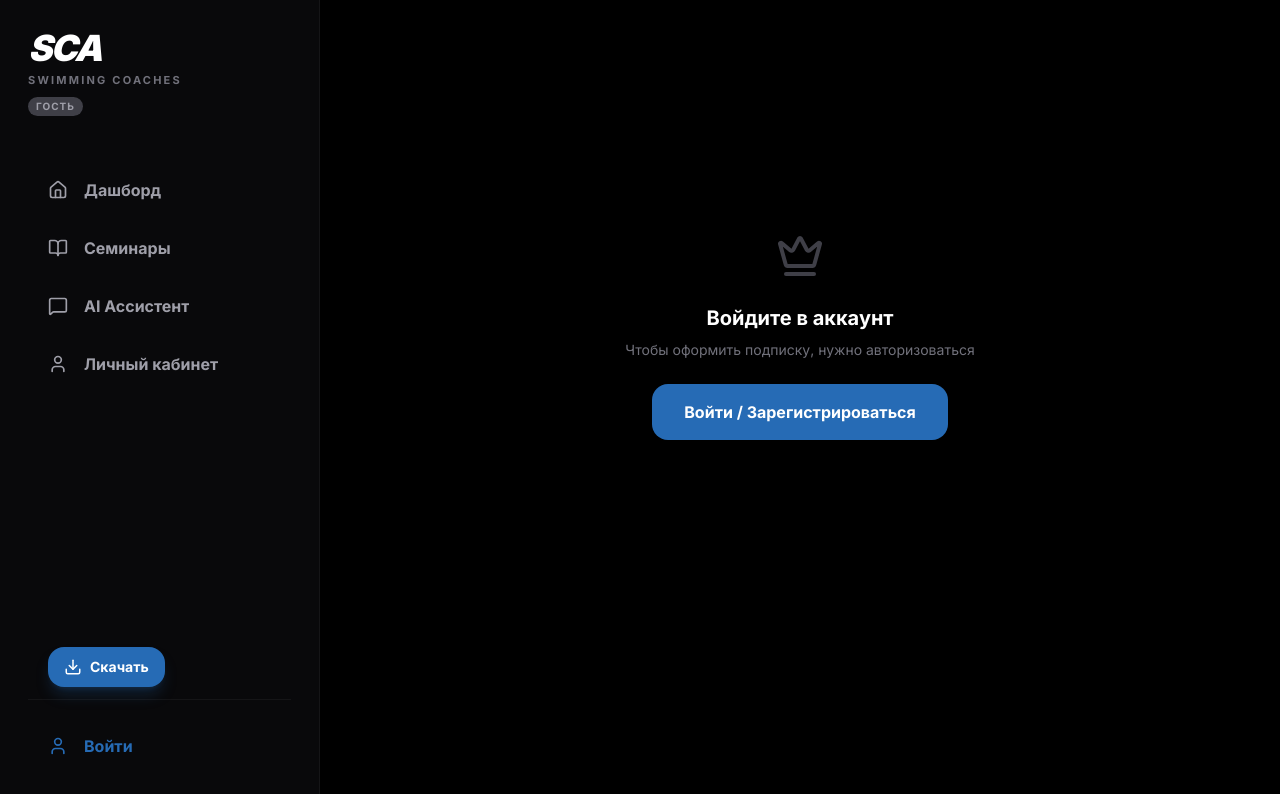
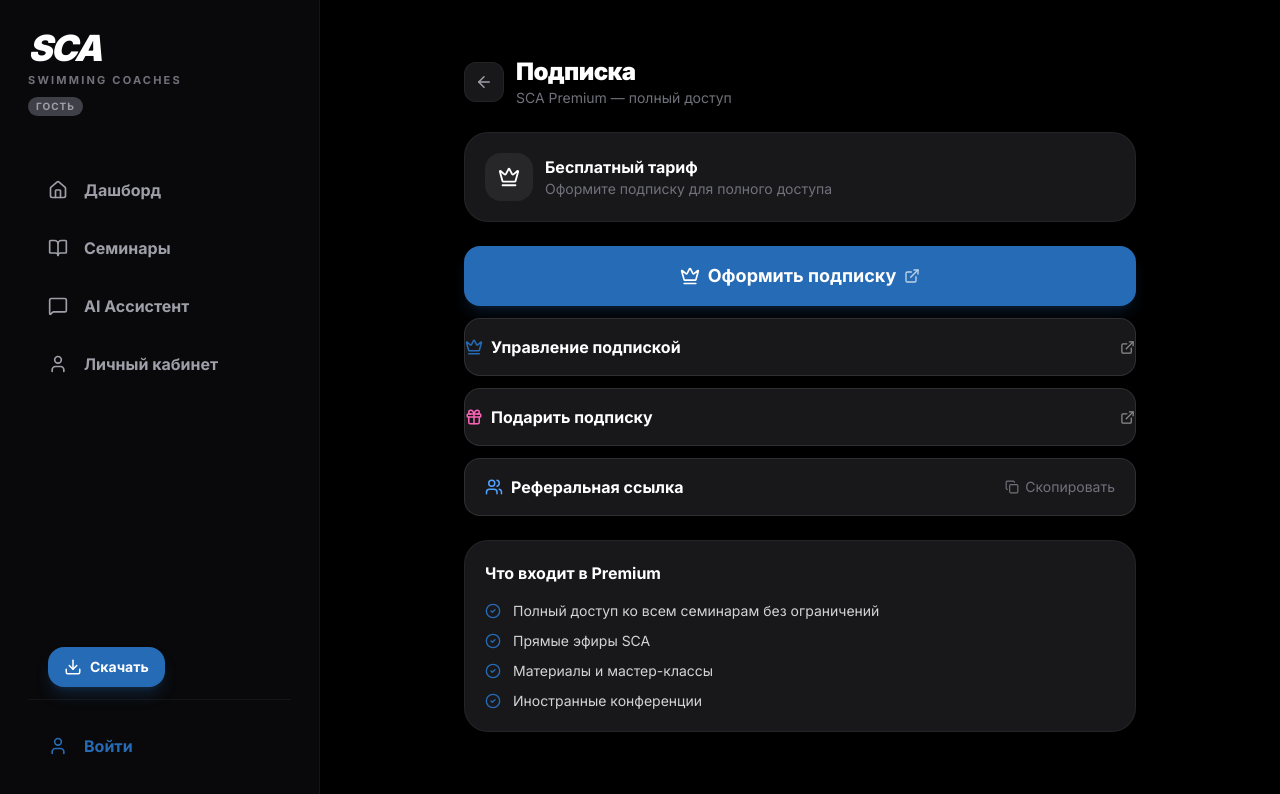
Before and after one commit to rymtnrwtq/sca, a React (Vite) app in the folder eduplatform/: page /subscription in a window 1280 px wide. Shown: the top 794 px of the page. Built offline with nearby package versions, Linux system fonts and the light colour scheme.

Commit message:
fix: show all subscription buttons for guest users too

```diff
--- a/eduplatform/src/pages/SubscriptionPage.tsx
+++ b/eduplatform/src/pages/SubscriptionPage.tsx
@@ -16,19 +16,6 @@
   const navigate = useNavigate();
   const { user, tier } = useAuth();
   const [copied, setCopied] = useState(false);
-
-  if (tier === 'guest') {
-    return (
-      <div className="min-h-[70vh] flex flex-col items-center justify-center p-6 text-center">
-        <Crown size={48} className="text-zinc-700 mb-6" />
-        <h1 className="text-xl font-bold text-white mb-2">Войдите в аккаунт</h1>
-        <p className="text-zinc-500 mb-6 text-sm">Чтобы оформить подписку, нужно авторизоваться</p>
-        <button onClick={() => navigate('/auth')} className="px-8 py-4 bg-orange-500 hover:bg-orange-600 text-white rounded-2xl font-bold transition-all">
-          Войти / Зарегистрироваться
-        </button>
-      </div>
-    );
-  }
 
   const isActive = tier === 'premium' && user?.subscription_expires_at
     ? new Date(user.subscription_expires_at) > new Date()
```
